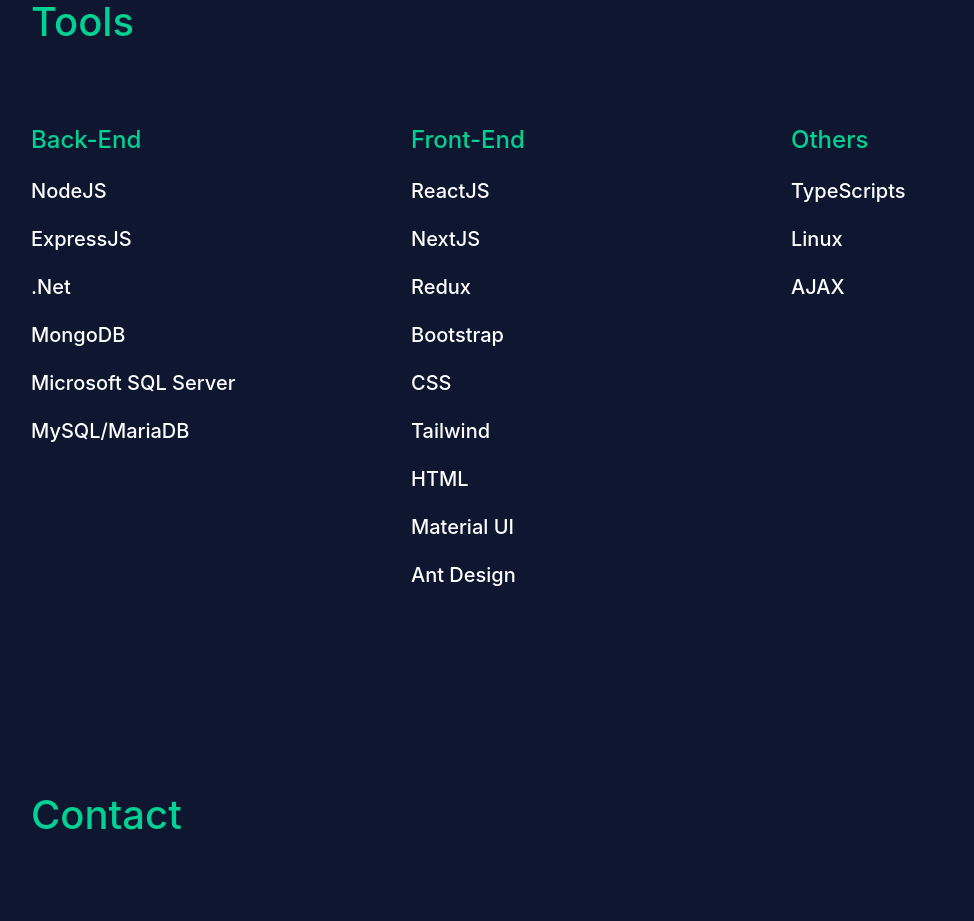
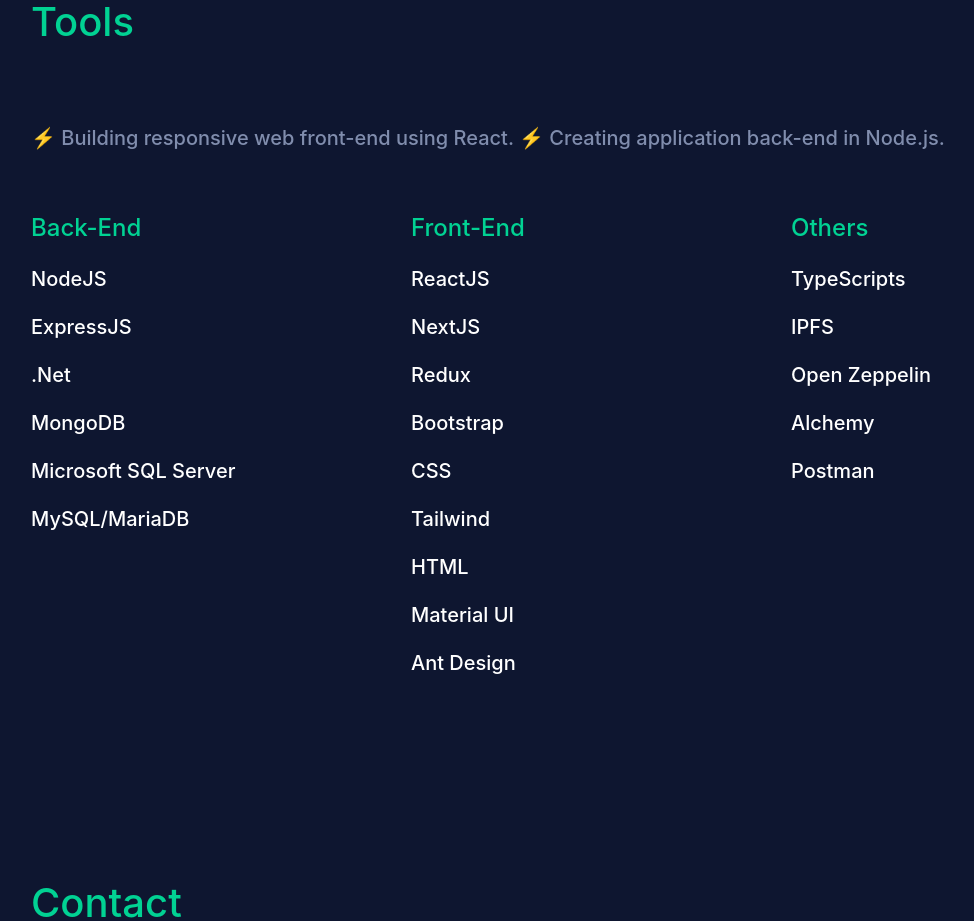
Before and after one commit to ahmedshakil29/nextjs-portfolio, a Next.js app: page / in a window 1280 px wide. Shown: the part 7620-8541 px from the top of the page, without its empty margins (51-1025 px from the left). Built offline with nearby package versions, Linux system fonts and the light colour scheme.

Commit message:
Update Tools.jsx

```diff
--- a/components/UI/Tools.jsx
+++ b/components/UI/Tools.jsx
@@ -9,18 +9,21 @@ import StartDiv from "./StartDiv";
 
 const Tools = () => {
   const tools = "// i like to use these favorite tools right now...";
+  const tool =
+    "⚡ Building responsive web front-end using React.\n" +
+    "⚡ Creating application back-end in Node.js.";
 
   return (
     <section id="tools">
       <Container>
         <StartDiv title="Tools" type="section" />
         <Row>
-          {/* <h5
+          <h5
             className="mb-4"
             style={{ color: "#808dad", paddingBottom: "40px" }}
           >
-            {tools}
-          </h5> */}
+            {tool}
+          </h5>
 
           <Col lg="4" md="4" className={`${classes.testimonial__back}`}>
             <h4 className="mb-4" style={{ color: "#01d293" }}>
@@ -77,6 +80,7 @@ const Tools = () => {
               Ant Design
             </h5>
           </Col>
+
           <Col lg="4" md="4" className={`${classes.testimonial__other}`}>
             <h4 className="mb-4" style={{ color: "#01d293" }}>
               Others
@@ -85,10 +89,16 @@ const Tools = () => {
               TypeScripts
             </h5>
             <h5 className="mb-4" style={{ color: "White" }}>
-              Linux
+              IPFS
             </h5>
             <h5 className="mb-4" style={{ color: "White" }}>
-              AJAX
+              Open Zeppelin
+            </h5>
+            <h5 className="mb-4" style={{ color: "White" }}>
+              Alchemy
+            </h5>
+            <h5 className="mb-4" style={{ color: "White" }}>
+              Postman
             </h5>
           </Col>
         </Row>
```
